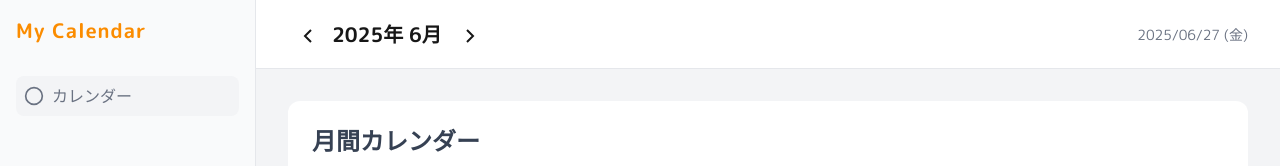
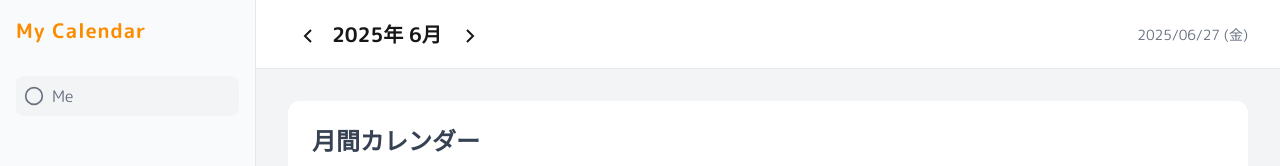
Before and after one commit to byArton/nextjs-calendar-tutorial-datefns-framer-tutorial, a Next.js app: page / in a window 1280 px wide. Shown: the top 166 px of the page. Built offline with nearby package versions, Linux system fonts and the light colour scheme.

Commit message:
fixed sidebar

```diff
--- a/components/calendar/Sidebar.tsx
+++ b/components/calendar/Sidebar.tsx
@@ -29,7 +29,7 @@ export default function Sidebar() {
                 >
                   <circle cx="12" cy="12" r="10" strokeWidth="2" />
                 </svg>
-                カレンダー
+                Me
               </a>
             </li>
           </ul>
```
